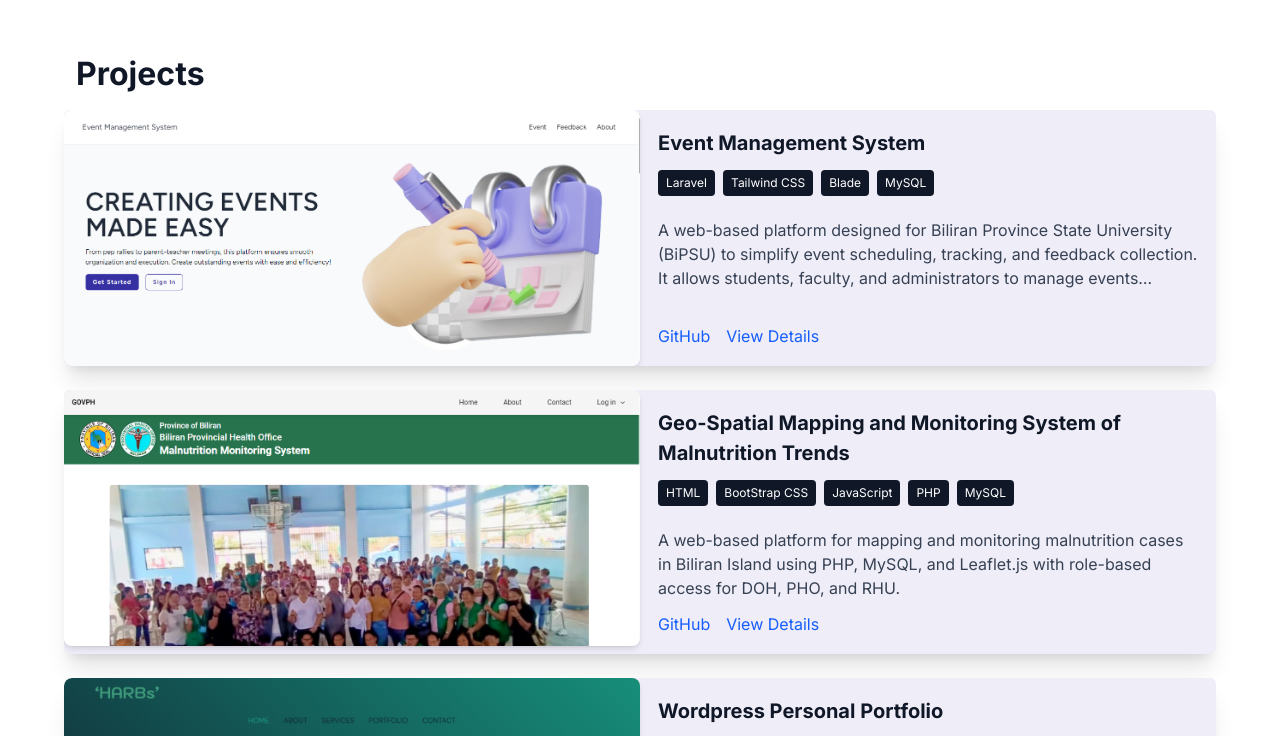
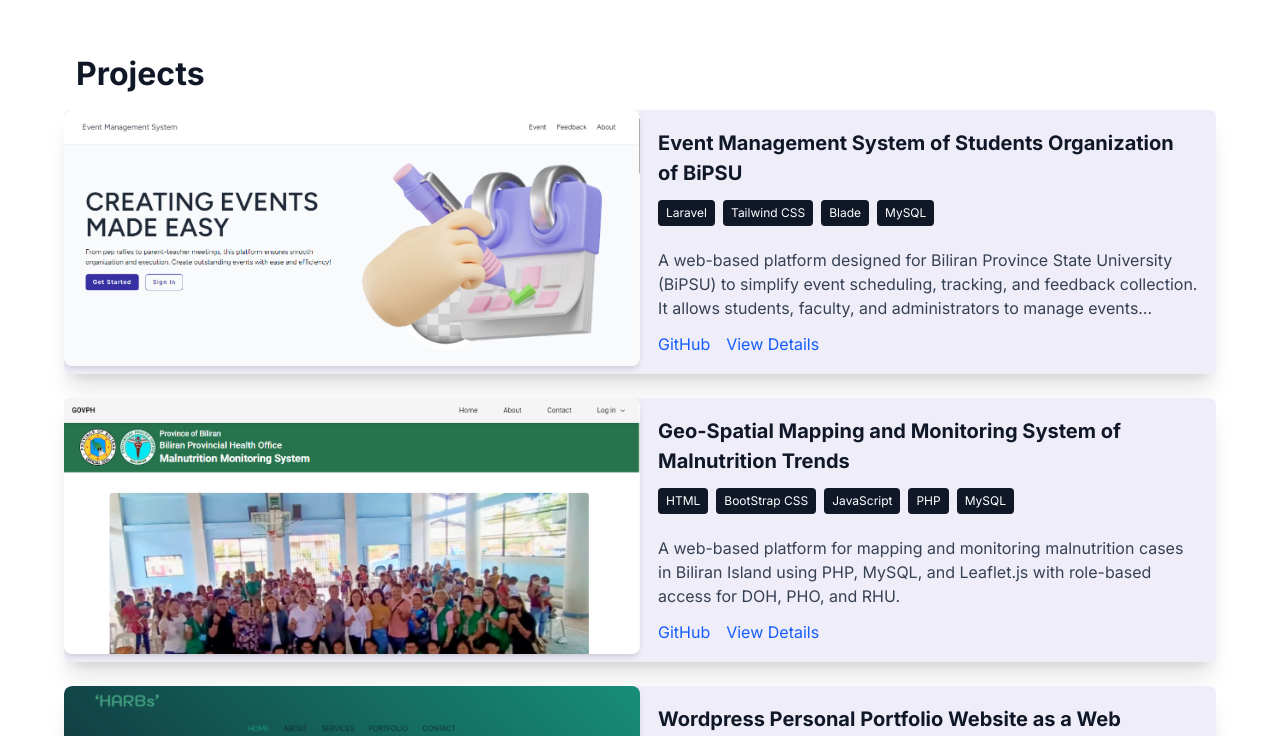
Before and after one commit to HarveyDangel/my-portfolio, a Next.js app: page / in a window 1280 px wide. Shown: the part 2700-3436 px from the top of the page. Built offline with nearby package versions, Linux system fonts and the light colour scheme.

Commit message:
Update project titles for clarity and specificity

```diff
--- a/src/app/data/projects.ts
+++ b/src/app/data/projects.ts
@@ -11,7 +11,7 @@ export interface ProjectDetails {
 export const projects: ProjectDetails[] = [
   {
     id: 1,
-    title: "Event Management System",
+    title: "Event Management System of Students Organization of BiPSU",
     description: "A web-based platform designed for Biliran Province State University (BiPSU) to simplify event scheduling, tracking, and feedback collection. It allows students, faculty, and administrators to manage events efficiently with role-based access control.",
     technologies: ["Laravel", "Tailwind CSS", "Blade", "MySQL"],
     imageUrl: "/images/EventMS.png",
@@ -29,7 +29,7 @@ export const projects: ProjectDetails[] = [
   },
   {
     id: 3,
-    title: "Wordpress Personal Portfolio",
+    title: "Wordpress Personal Portfolio Website as a Web Developer",
     description: "This project is a Personal Web Portfolio designed and developed using WordPress with WordPress Local as the development environment. The portfolio serves as an online presence to showcase my skills, projects, and experiences in web development.",
     technologies: ["Wordpress", "Local WP"],
     imageUrl: "/images/WP.png",
```
